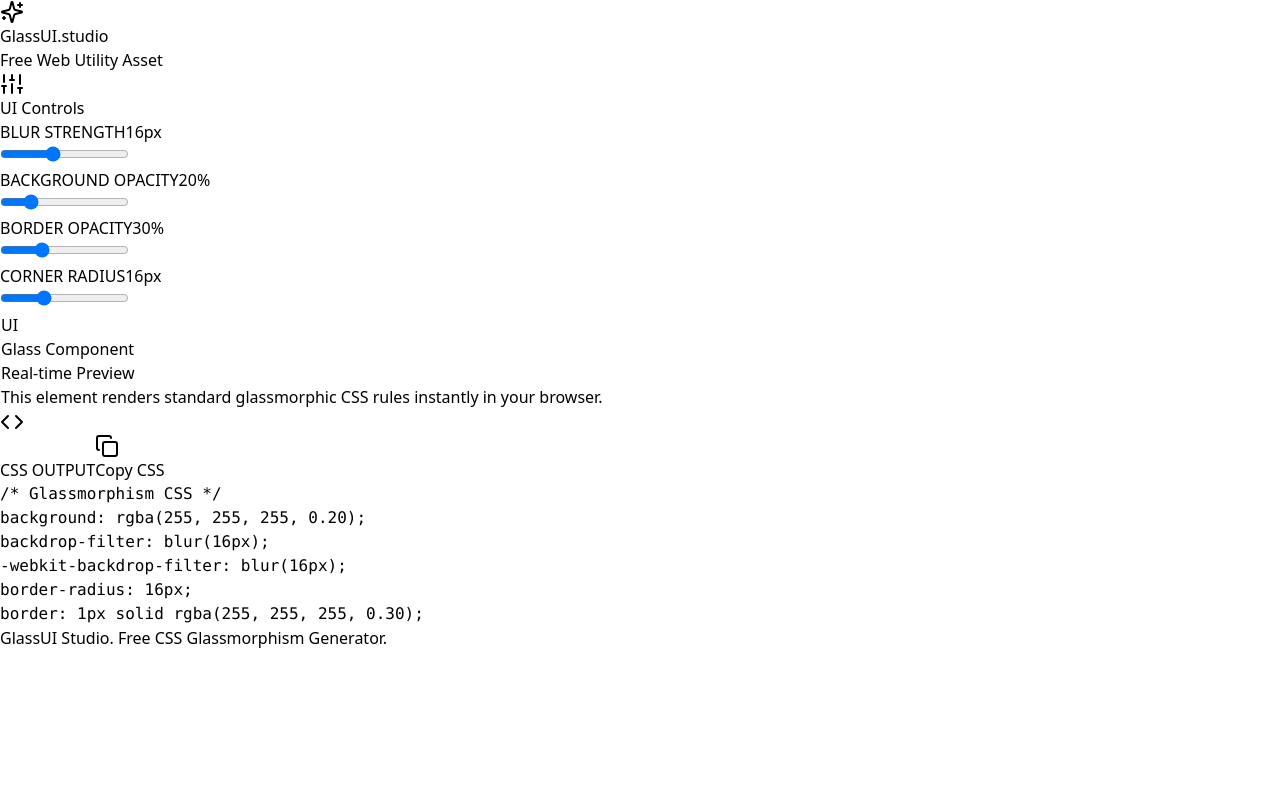
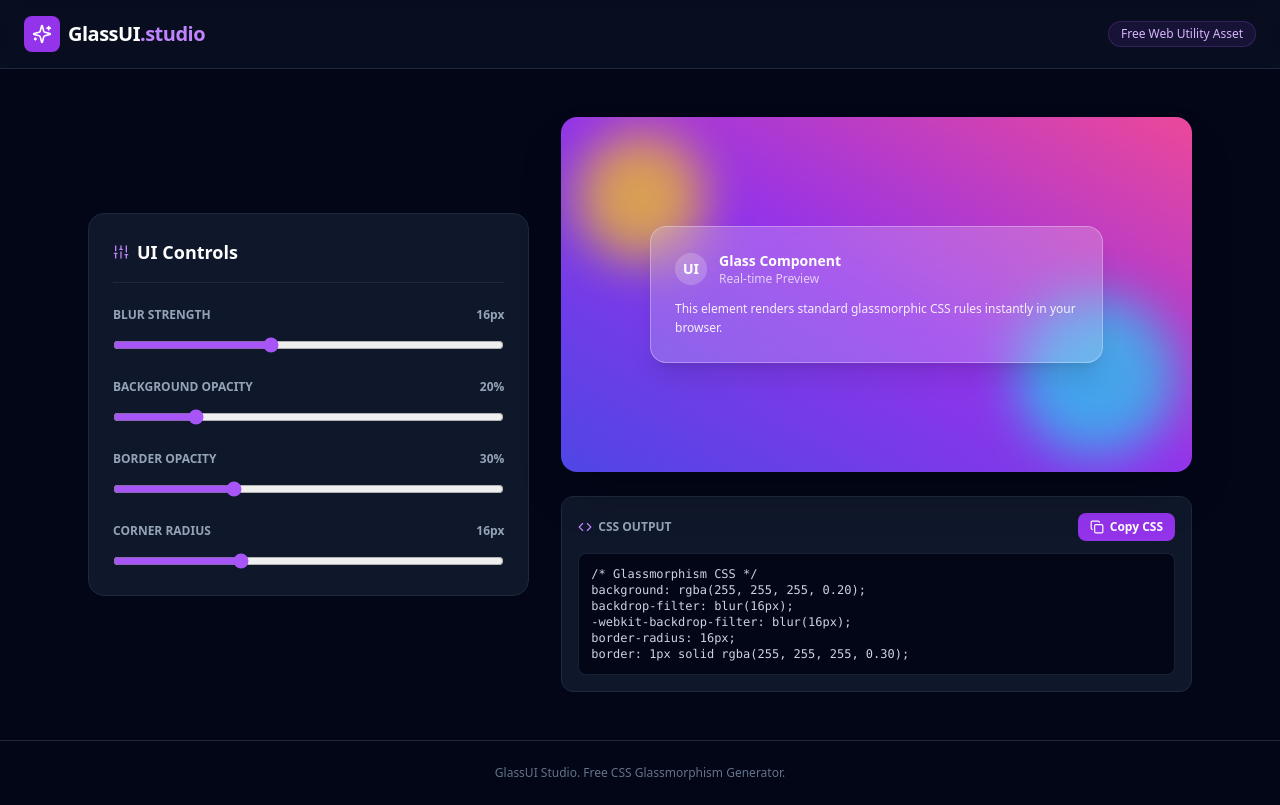
Before and after one commit to ZarifRahman199/GlassUI-Studio, a Next.js app: page / in a window 1280 px wide. Built offline with nearby package versions, Linux system fonts and the light colour scheme.

Commit message:
init: add tailwind.config.js

```diff
--- /dev/null
+++ b/tailwind.config.js
@@ -0,0 +1,11 @@
+/** @type {import('tailwindcss').Config} */
+module.exports = {
+  content: [
+    './app/**/*.{js,ts,jsx,tsx,mdx}',
+  ],
+  darkMode: 'class',
+  theme: {
+    extend: {},
+  },
+  plugins: [],
+};
```
